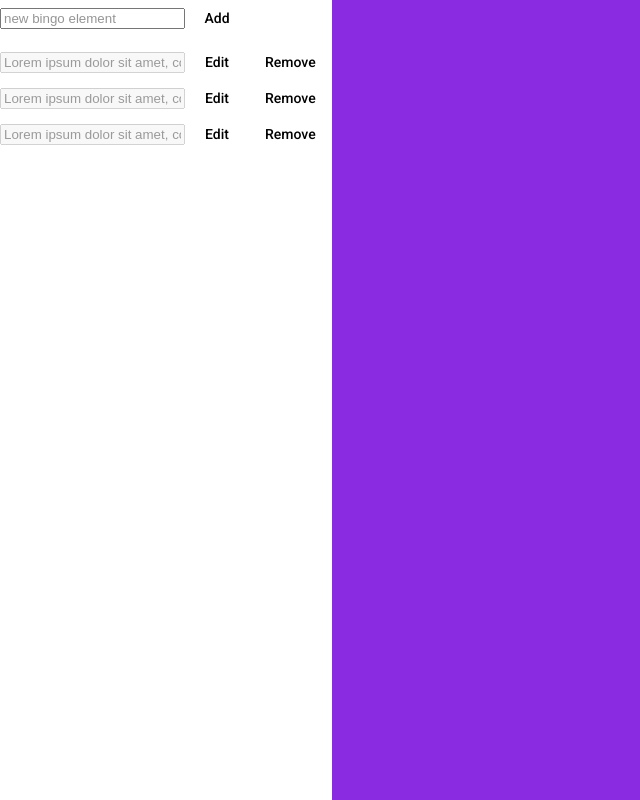
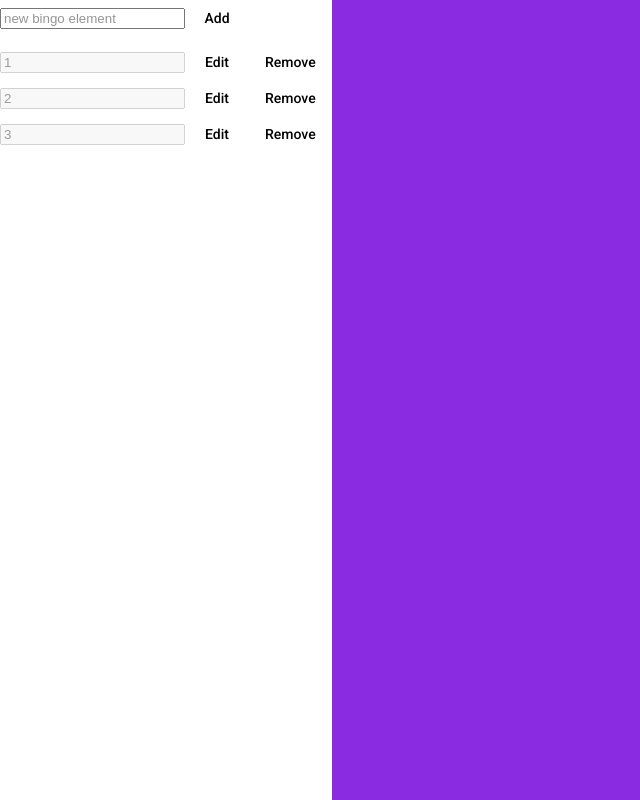
Before and after one commit to VostroknutovaDS/twitter-bingo, an Angular app: page / in a window 1280 px wide. Shown: the whole page, without its empty margins (0-640 px from the left). Built offline with nearby package versions, Linux system fonts and the light colour scheme.

Commit message:
feat: change mock data values

```diff
--- a/src/assets/configuration/mock-data.ts
+++ b/src/assets/configuration/mock-data.ts
@@ -1,7 +1,7 @@
 import { BingoElement } from "src/app/core/types";
 
 // Data for elements list
-export const MOCK_DATA: string[] = ['Lorem ipsum dolor sit amet, consectetur adipiscing elit', 'Lorem ipsum dolor sit amet, consectetur adipiscing elit', 'Lorem ipsum dolor sit amet, consectetur adipiscing elit'];
+export const MOCK_DATA: string[] = ['1', '2', '3'];
 
 // Data for table
 export const MOCK_TABLE: BingoElement[][] = [[{ id: "1", value: '1' }, { id: "2", value: '2' }], [{ id: "3", value: '3' }, { id: "4", value: '4' }]];
```
